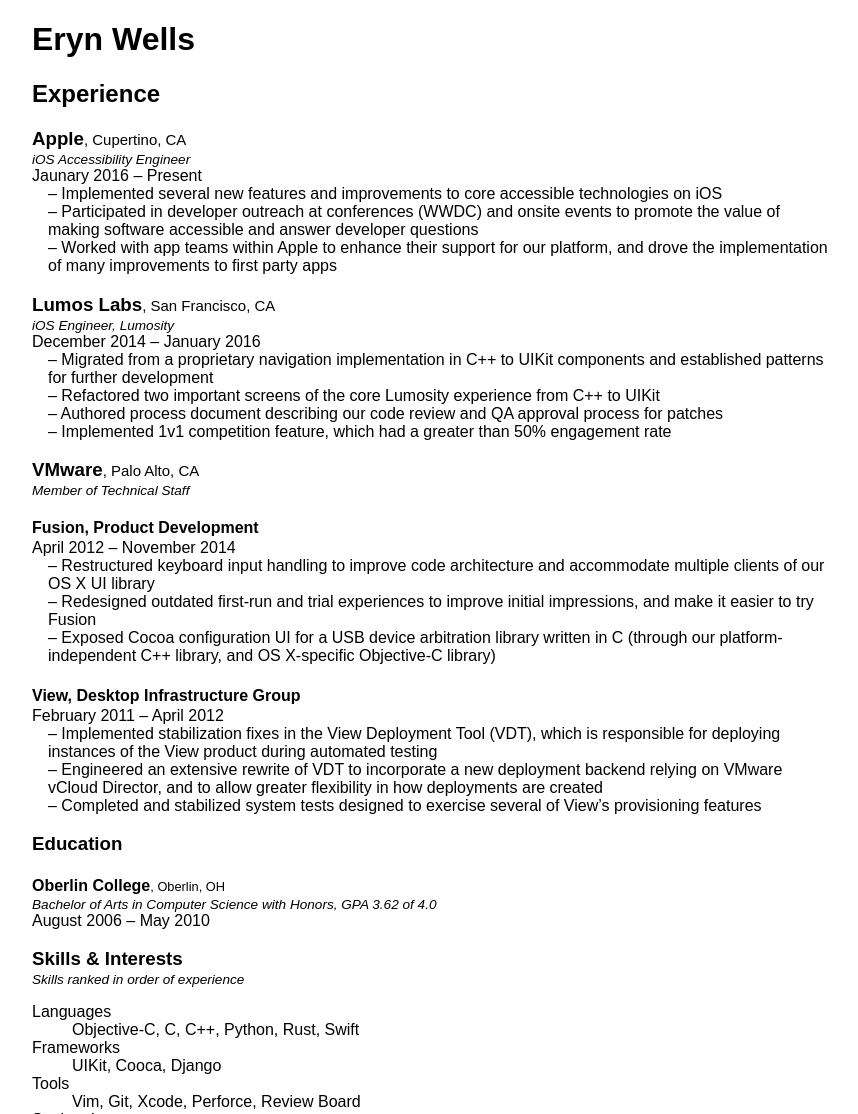
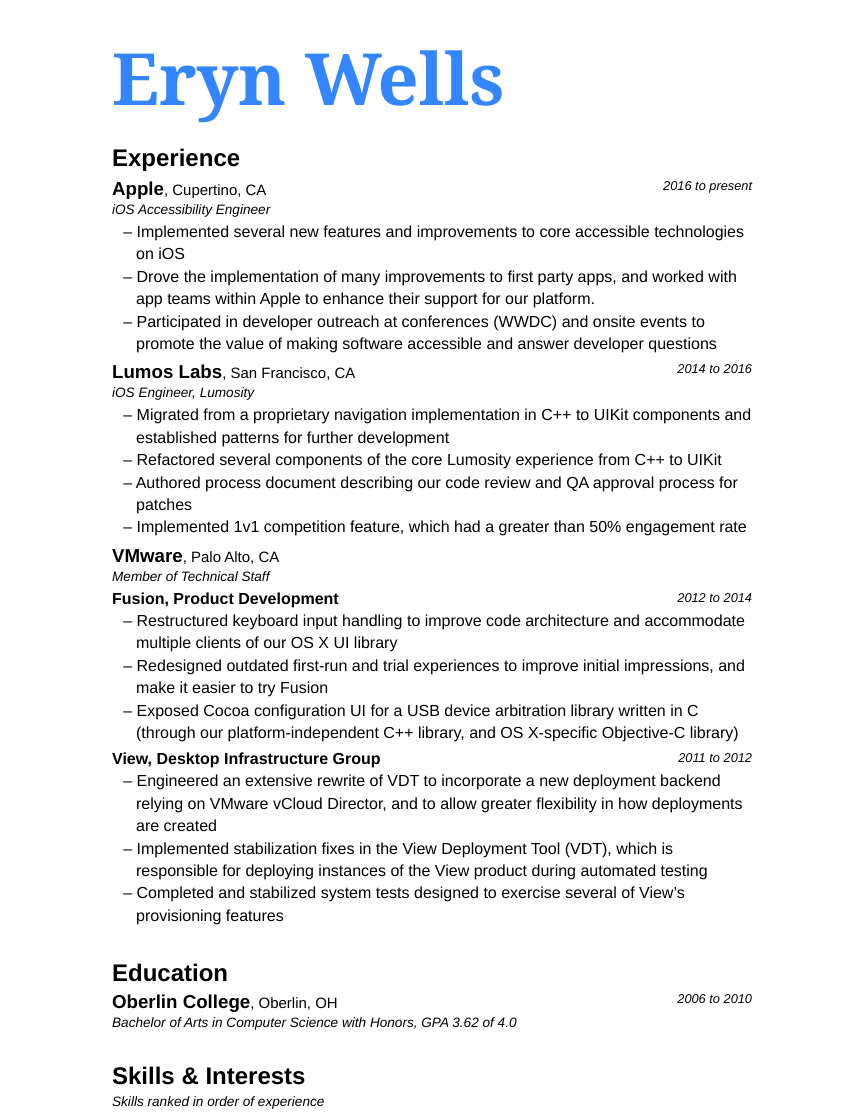
Before and after one commit to erynofwales/erynwells.me, a plain HTML site: page root/resume.html in a window 1280 px wide. Shown: the top 1114 px of the page, without its empty margins (208-1066 px from the left). Drawn offline with Linux system fonts and the light colour scheme; a web font is replaced by a local one.

Commit message:
Lots of style and formatting and stuff updates

```diff
--- a/root/resume.html
+++ b/root/resume.html
@@ -1,103 +1,88 @@
 <!DOCTYPE html>
+<!-- vim: set tw=120 --!>
 <html>
 <head>
   <meta http-equiv="content-type" content="text/html; charset=utf-8" />
+  <link rel="stylesheet" href="./styles/resume.css" />
   <title>Eryn Wells' Résumé</title>
-  <style type="text/css" media="all">
-    body {
-      font-family: sans-serif;
-    }
-    #resume {
-      width: 800px;
-      margin: auto;
-    }
-    h3, h4 {
-      margin-bottom: 2px;
-    }
-    .subtitle {
-      font-size: 85%;
-      font-style: italic;
-    }
-    h3 .location,
-    h4 .location {
-      font-weight: normal;
-      font-size: 80%;
-    }
-    h3 .location::before,
-    h4 .location::before {
-      content: ", ";
-    }
-    ul {
-      margin: 0;
-      padding-left: 1em;
-    }
-    li {
-      list-style: none;
-      margin: 0;
-    }
-    li::before {
-      content: "– ";
-    }
-    dt {
-      font-style: bold;
-    }
-  </style>
+  <style type="text/css" media="all"></style>
 </head>
 <body>
+<main class="wrapper">
   <div id="resume">
     <header>
-    <h1>Eryn Wells</h1>
+      <h1><a href="./index.html">Eryn Wells</a></h1>
     </header>
     <section id="experience">
       <h2>Experience</h2>
       <section id="apple" class="job">
+        <header>
           <h3>Apple<span class="location">Cupertino, CA</span></h3>
+          <div class="date">2016 to present</div>
           <div class="subtitle">iOS Accessibility Engineer</div>
-        <div class="date">Jaunary 2016 &ndash; Present</div>
+        </header>
         <ul>
           <li>Implemented several new features and improvements to core accessible technologies on iOS</li>
-          <li>Participated in developer outreach at conferences (WWDC) and onsite events to promote the value of making software accessible and answer developer questions</li>
-          <li>Worked with app teams within Apple to enhance their support for our platform, and drove the implementation of many improvements to first party apps</li>
+          <li>Drove the implementation of many improvements to first party apps, and worked with app teams within Apple
+            to enhance their support for our platform.</li>
+          <li>Participated in developer outreach at conferences (WWDC) and onsite events to promote the value of making
+            software accessible and answer developer questions</li>
         </ul>
       </section>
       <section id="lumos" class="job">
+        <header>
           <h3>Lumos Labs<span class="location">San Francisco, CA</span></h3>
+          <div class="date">2014 to 2016</div>
           <div class="subtitle">iOS Engineer, Lumosity</div>
-        <div class="date">December 2014 &ndash; January 2016</div>
+        </header>
         <ul>
-          <li>Migrated from a proprietary navigation implementation in C++ to UIKit components and established patterns for further development</li>
-          <li>Refactored two important screens of the core Lumosity experience from C++ to UIKit</li>
+          <li>Migrated from a proprietary navigation implementation in C++ to UIKit components and established patterns
+            for further development</li>
+          <li>Refactored several components of the core Lumosity experience from C++ to UIKit</li>
           <li>Authored process document describing our code review and QA approval process for patches</li>
           <li>Implemented 1v1 competition feature, which had a greater than 50% engagement rate</li>
         </ul>
       </section>
       <section id="vmware" class="job">
+        <header>
           <h3>VMware<span class="location">Palo Alto, CA</span></h3>
           <div class="subtitle">Member of Technical Staff</div>
+        </header>
+        <header>
           <h4>Fusion, Product Development</h4>
-        <div class="date">April 2012 &ndash; November 2014</div>
+          <div class="date">2012 to 2014</div>
+        </header>
         <ul>
-          <li>Restructured keyboard input handling to improve code architecture and accommodate multiple clients of our OS X UI library</li>
-          <li>Redesigned outdated first-run and trial experiences to improve initial impressions, and make it easier to try Fusion</li>
-          <li>Exposed Cocoa configuration UI for a USB device arbitration library written in C (through our platform-independent C++ library, and OS X-specific Objective-C library)</li>
+          <li>Restructured keyboard input handling to improve code architecture and accommodate multiple clients of our
+            OS X UI library</li>
+          <li>Redesigned outdated first-run and trial experiences to improve initial impressions, and make it easier to
+            try Fusion</li>
+          <li>Exposed Cocoa configuration UI for a USB device arbitration library written in C (through our
+            platform-independent C++ library, and OS X-specific Objective-C library)</li>
         </ul>
+        <header>
           <h4>View, Desktop Infrastructure Group</h4>
-        <div class="date">February 2011 &ndash; April 2012</div>
+          <div class="date">2011 to 2012</div>
+        </header>
         <ul>
-          <li>Implemented stabilization fixes in the View Deployment Tool (VDT), which is responsible for deploying instances of the View product during automated testing</li>
-          <li>Engineered an extensive rewrite of VDT to incorporate a new deployment backend relying on VMware vCloud Director, and to allow greater flexibility in how deployments are created</li>
+          <li>Engineered an extensive rewrite of VDT to incorporate a new deployment backend relying on VMware vCloud
+            Director, and to allow greater flexibility in how deployments are created</li>
+          <li>Implemented stabilization fixes in the View Deployment Tool (VDT), which is responsible for deploying
+            instances of the View product during automated testing</li>
           <li>Completed and stabilized system tests designed to exercise several of View’s provisioning features</li>
         </ul>
       </section>
     </section>
     <section id="education">
-      <h3>Education</h3>
-      <h4>Oberlin College<span class="location">Oberlin, OH</span></h4>
+      <h2>Education</h2>
+      <header>
+        <h3>Oberlin College<span class="location">Oberlin, OH</span></h3>
+        <div class="date">2006 to 2010</div>
         <div class="subtitle">Bachelor of Arts in Computer Science with Honors, GPA 3.62 of 4.0</div>
-      <div class="date">August 2006 &ndash; May 2010</div>
+      </header>
     </section>
     <section id="skills">
-      <h3>Skills &amp; Interests</h3>
+      <h2>Skills &amp; Interests</h2>
       <div class="subtitle">Skills ranked in order of experience</div>
       <dl>
         <dt>Languages</dt>
@@ -107,13 +92,14 @@
         <dt>Tools</dt>
         <dd>Vim, Git, Xcode, Perforce, Review Board</dd>
         <dt>Spoken Languages</dt>
-        <dd>Spanish, French</dd>
+        <dd>English, Spanish, French</dd>
         <dt>Conferences</dt>
-        <dd> WWDC 2016, WWDC 2015, WWDC 2014, PyCon 2012, She's Geeky 2012</dd>
+        <dd>WWDC 2016, WWDC 2015, WWDC 2014, PyCon 2012, She's Geeky 2012</dd>
         <dt>Interests</dt>
         <dd>Calligraphy, cooking, gardening, piano, programming languages, graphics, yoga</dd>
       </dl>
     </section>
   </div>
+</main>
 </body>
 </html>
--- a/root/styles/home.css
+++ b/root/styles/home.css
@@ -1,51 +1,43 @@
 @import url(./main.css);
 
-#masthead {
+body {
+    /* Flex box: center everything vertically */
+    align-items: center;
+}
+
+.wrapper {
     margin-top: 120px;
-    padding: 60px 0;
-    text-align: center;
+    padding: 60px 0 8px 0;
     border-top: 1px solid #ddd;
     border-bottom: 1px solid #ddd;
 }
 
-#masthead,
-.navi {
+.wrapper {
     width: 640px;
-    margin-left: auto;
-    margin-right: auto;
-}
-
-#masthead h1 {
-    margin-bottom: 0.25em;
-}
-
-p {
-    font-size: 18px;
-    font-weight: 200;
-    line-height: 27px;
-}
-
-#key-info,
-#key-download {
-    margin-top: 27px;
-}
-
-.navi {
-    margin-top: 4px;
     text-align: center;
 }
 
-.navi a {
-    color: #aaa;
+header {
+    margin-bottom: 60px;
 }
 
-.navi a:hover {
-    color: #005580;
+footer {
+    margin: 0;
+    padding: 0;
 }
 
-code {
-    background: white;
-    border: 0;
-    font-size: 80%;
+.nav {
+    text-align: center;
+}
+
+.nav a {
     color: #aaa;
+    font-weight: 200;
+    margin-right: 0.75em;
+    -webkit-transition: color 100ms;
+    transition: color 100ms;
 }
+
+.nav a:hover {
+    color: #3486ff;
+}
--- a/root/styles/main.css
+++ b/root/styles/main.css
@@ -2,34 +2,36 @@
 
 html,
 body,
-div {
+div,
+h1, h2, h3, h4, h5, h6 {
     margin: 0;
     padding: 0;
 }
 
 body, h1, h2, h3, h4, h5, h6 {
-    margin: 0;
-    padding: 0;
     font-family: "Helvetica Neue", "Helvetica", Arial, sans-serif;
     background-color: white;
 }
 
 body {
+    /* Flex box: center everything horizontally */
     display: flex;
-    align-items: center;
     justify-content: center;
+    font-size: 12pt;
 }
 
-#masthead {
+h1 {
+    font-family: "Love Ya Like A Sister", Georgia, serif;
+    font-size: 4.5em;
+    margin-bottom: 0.25em;
 }
 
-#masthead h1 {
-    font-family: "Love Ya Like A Sister", Georgia, serif;
-    color: #ee2e64;
-    font-size: 60px;
+h1, a:hover {
+    /*color: #ee2e64;*/
+    color: #3486ff;
 }
 
-#masthead h1 small {
+h1 small {
     font-family: Helvetica, Arial, sans-serif;
 }
 
@@ -41,11 +43,14 @@ h1 a:hover {
     color: inherit;
 }
 
+p, li, dt, dd {
+    font-weight: 200;
+    line-height: 1.4em;
+}
+
 a {
     color: #44accf;
+    text-decoration: none;
+    -webkit-transition: color 100ms;
+    transition: color 100ms;
 }
-
-a:hover {
-    color: #005580;
-    text-decoration: none;
-}
--- /dev/null
+++ b/root/styles/resume.css
@@ -0,0 +1,94 @@
+@import url(./main.css);
+
+.wrapper {
+    margin-top: 28px;
+}
+
+#resume {
+    width: 640px;
+}
+
+#resume h1 a {
+    text-decoration: none;
+}
+
+.job header {
+    margin-top: 6px;
+    margin-bottom: 4px;
+}
+
+h2 {
+    margin-bottom: 4px;
+}
+
+h3, dt {
+    font-size: 1.17em;
+}
+
+h3, h4 {
+    margin-bottom: 2px;
+}
+
+header h3,
+header h4 {
+    float: left;
+}
+
+header .date,
+header .date {
+    float: right;
+}
+
+.date {
+    font-size: 80%;
+    font-style: italic;
+    font-weight: 200;
+}
+
+.subtitle {
+    clear: both;
+    font-size: 85%;
+    font-style: italic;
+}
+
+h3 .location,
+h4 .location {
+    font-weight: normal;
+    font-size: 80%;
+}
+
+h3 .location:before,
+h4 .location:before {
+    content: ", ";
+}
+
+#resume > section {
+    margin-bottom: 2em;
+}
+
+ul {
+    clear: both;
+    margin: 0;
+    padding-left: 1.5em;
+}
+
+li {
+    list-style: none;
+    margin: 0;
+    text-indent: -0.80em;
+}
+
+li:before {
+    content: "– ";
+}
+
+dt {
+    font-weight: 500;
+    margin-top: 3px;
+    margin-bottom: 0px;
+}
+
+dd {
+    margin: 0;
+    margin-left: 1em;
+}
```
Also changed, not shown: root/index.html (+7 -13 lines), root/key.html (+7 -18 lines). Lines whose indentation alone changed are shown as unchanged.
